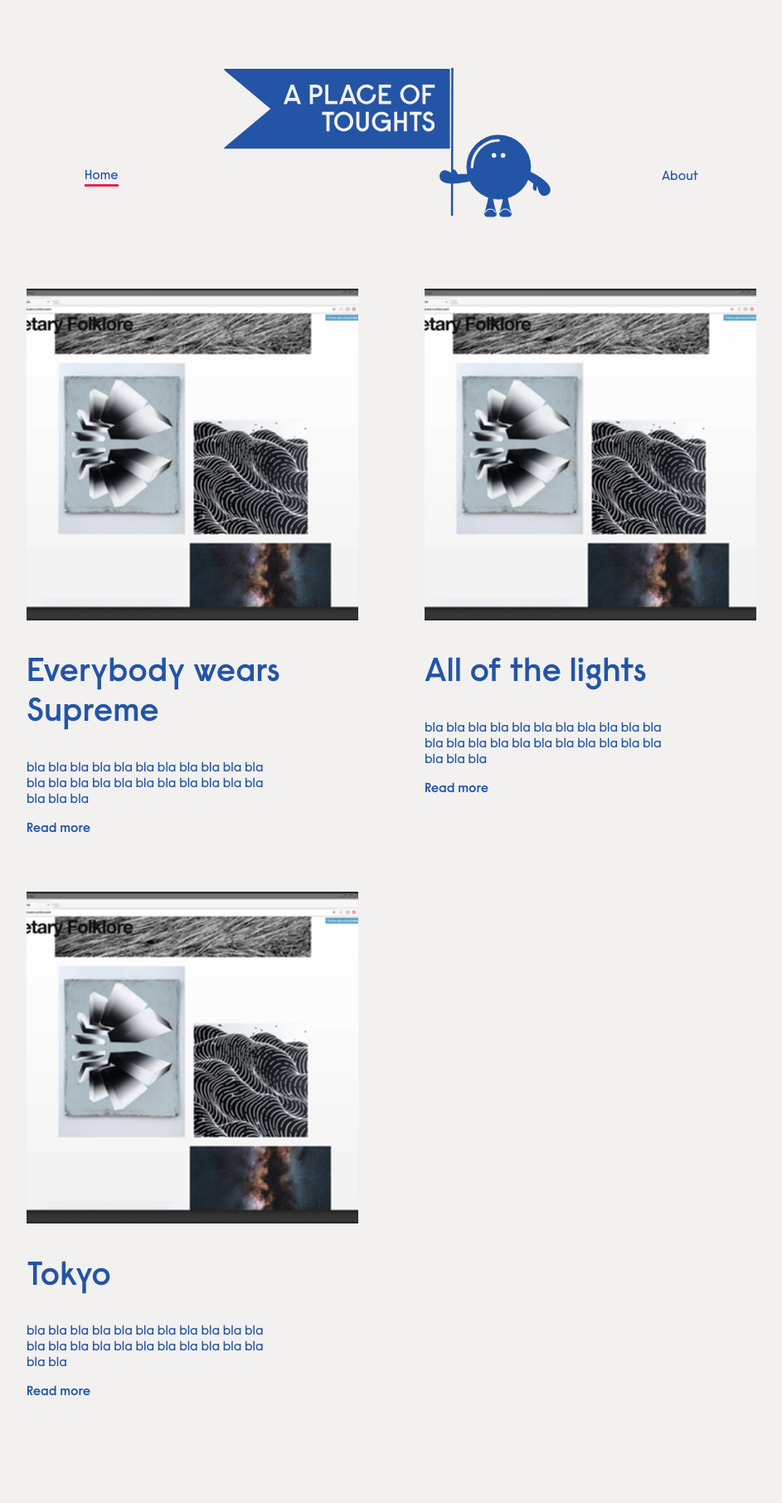
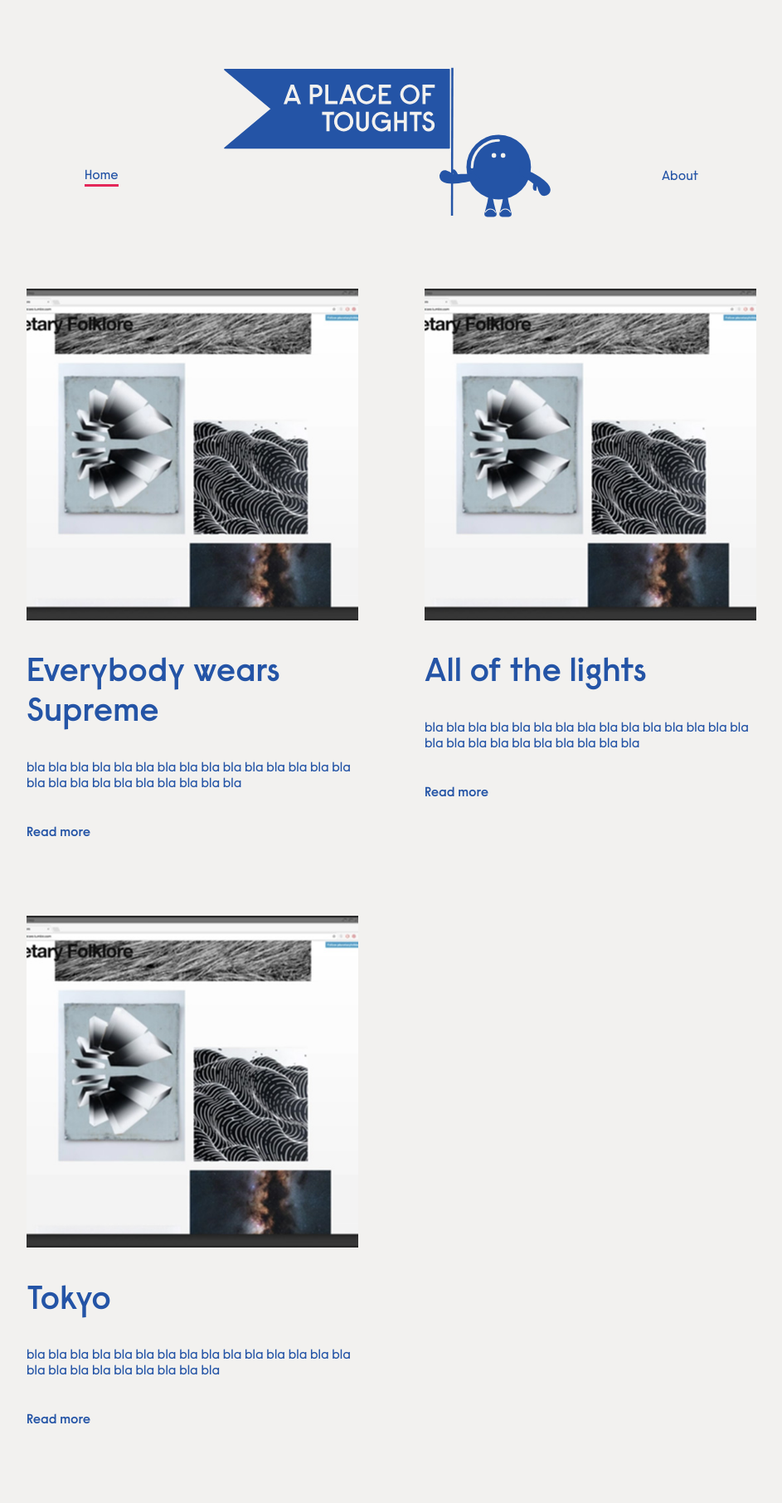
Before and after one commit to emho-lab/journal, a Jekyll site: the page built from index.html, in a window 1280 px wide. Shown: the whole page at 83% size, without its empty margins (168-1111 px from the left). Built offline with Jekyll 4.4.1, drawn with Linux system fonts in a browser that asks for light colours; before the commit the page ends 1755 px from its top, so only the background shows below that.

Commit message:
change breakpoint elements V1c

```diff
--- a/assets/css/app.scss
+++ b/assets/css/app.scss
@@ -166,14 +166,14 @@ img.logo {
     p {
 
       @media screen and (min-width: $break-large) {
-        max-width: 540px;
+        max-width: 650px;
         margin-bottom: 40px;
       }
     }
 
     p {
       @media screen and (max-width: $break-small) {
-        max-width: 300px;
+        max-width: 500px;
         margin-bottom: 20px;
       }
     }
@@ -194,7 +194,14 @@ img.logo {
 
   div.blog-posts p {
 
-    max-width: 300px;
+    @media screen and (max-width: $break-small) {
+      max-width: 400px;
+      margin-bottom: 20px;
+    }
 
+    @media screen and (min-width: $break-large) {
+      max-width: 650px;
+      margin-bottom: 40px;
+    }
 
   }
```
